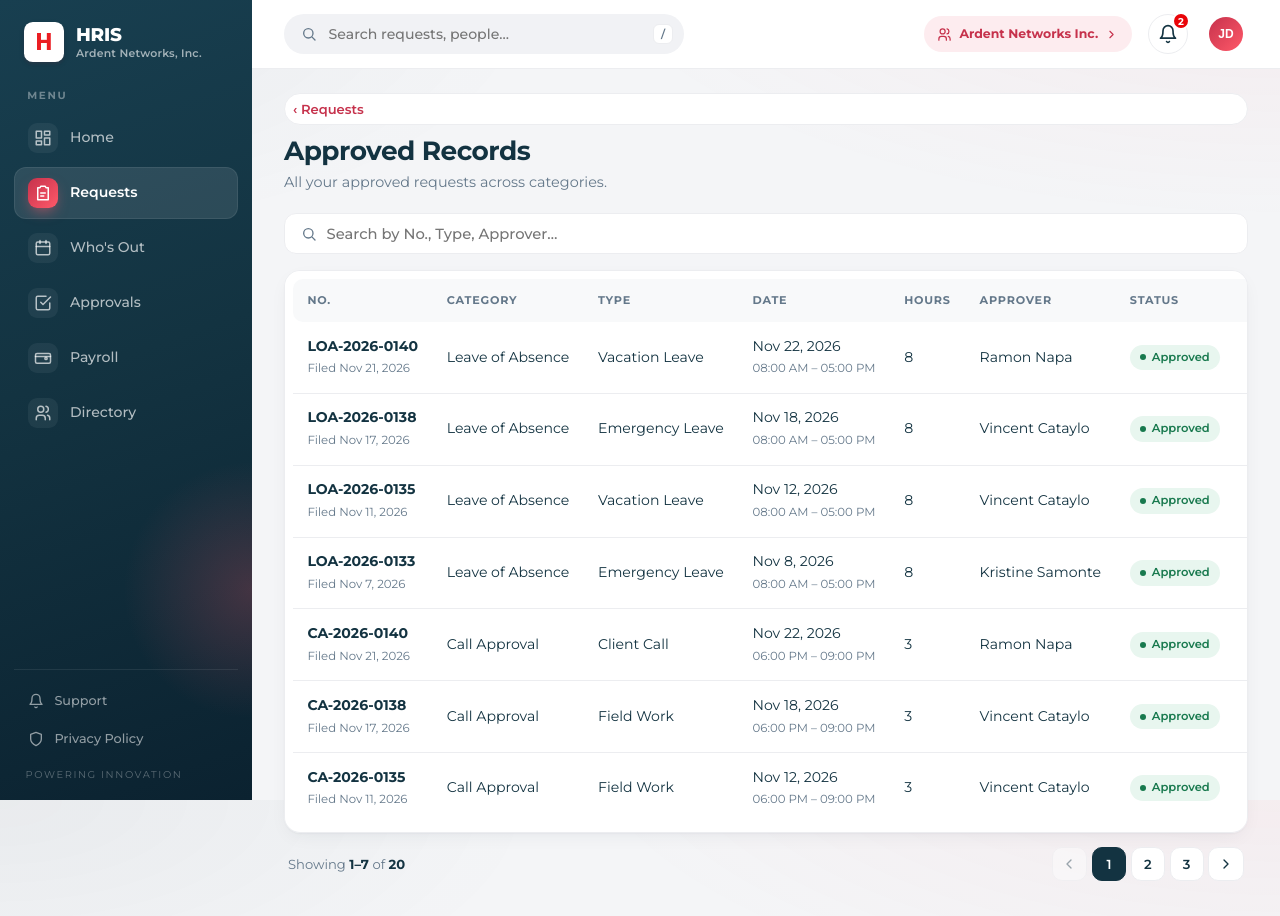
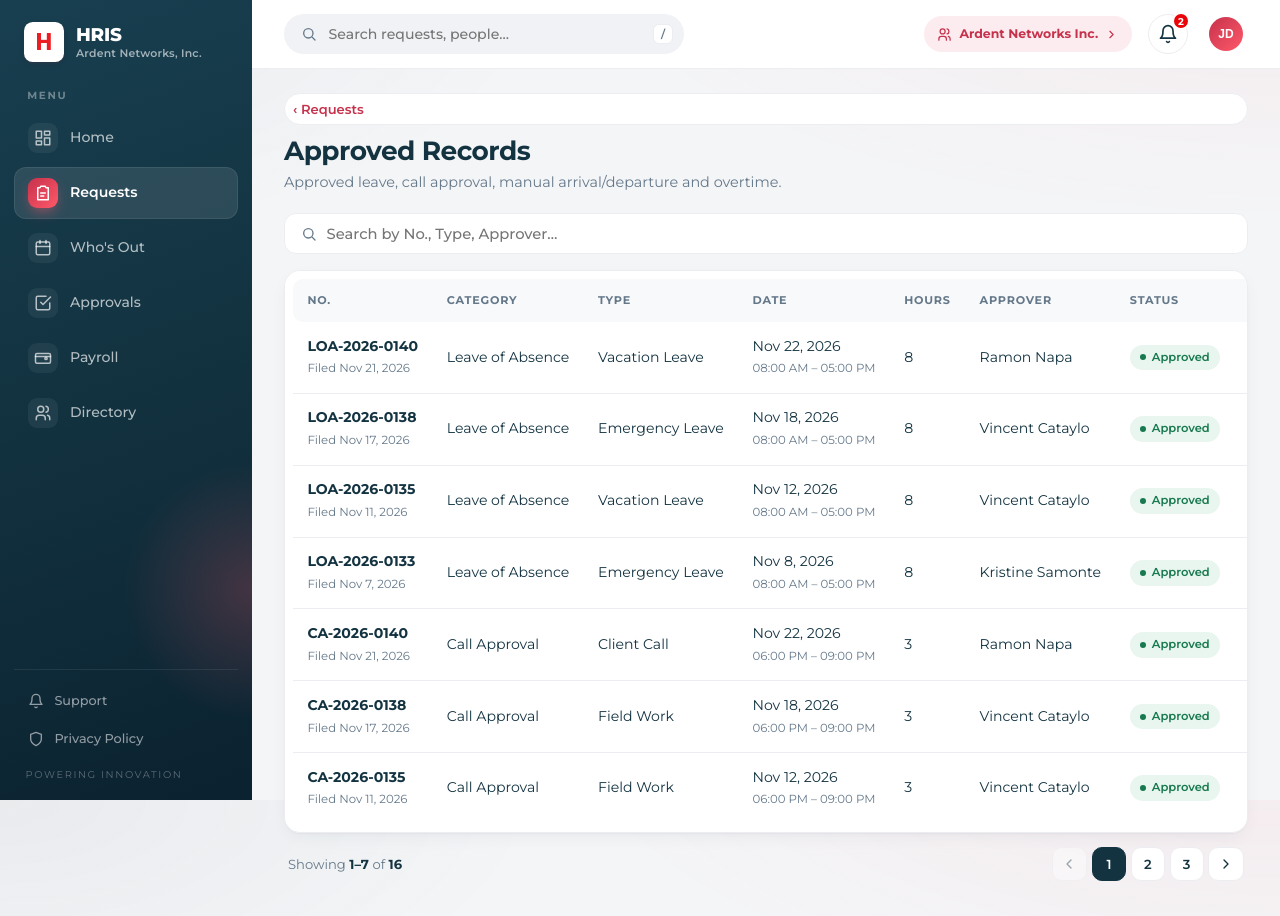
Before and after one commit to naparamon5-spec/hris-v2, a Nuxt app: page /requests/approved in a window 1280 px wide. Built offline with nearby package versions, Linux system fonts and the light colour scheme.

Commit message:
feat(requests): separate Approved Records and Approved Requests
Matches hris_mobile: Approved Records = LOA, Call Approval, Manual
Arrival/Departure and Overtime; Approved Requests = Other Requests.

Co-Authored-By: Claude Opus 5.5 <noreply@anthropic.com>

```diff
--- a/pages/requests/[type].vue
+++ b/pages/requests/[type].vue
@@ -48,9 +48,15 @@
 
 const route = useRoute()
 const type = computed(() => route.params.type)
-const isApproved = computed(() => type.value === 'approved')
+// Same split as hris_mobile: "records" = LOA / Call Approval / Manual Arrival-Departure /
+// Overtime; "requests" = Other Requests (COE, EPP items, ...).
+const approvedLists = {
+  approved: { title: 'Approved Records', desc: 'Approved leave, call approval, manual arrival/departure and overtime.', keys: ['leave-of-absence', 'call-approval', 'manual-arrival-departure', 'overtime'] },
+  'approved-requests': { title: 'Approved Requests', desc: 'Approved other requests (COE, EPP items and more).', keys: ['other-requests'] }
+}
+const isApproved = computed(() => type.value in approvedLists)
 const meta = computed(() => isApproved.value
-  ? { title: 'Approved Records', desc: 'All your approved requests across categories.', subtypes: [] }
+  ? { ...approvedLists[type.value], subtypes: [] }
   : requestTypes[type.value])
 
 // Unknown request type (e.g. /requests/foo): show the 404 page instead of a blank screen.
@@ -73,7 +79,7 @@ onBeforeUnmount(() => clearTimeout(toastTimer))
 
 const source = computed(() => {
   if (isApproved.value) {
-    return Object.keys(requests.value).flatMap(k =>
+    return meta.value.keys.flatMap(k =>
       requests.value[k].filter(r => r.status === 'Approved').map(r => ({ ...r, category: requestTypes[k].title })))
   }
   return requests.value[type.value] ?? []
--- a/pages/requests/index.vue
+++ b/pages/requests/index.vue
@@ -33,7 +33,8 @@ const groups = computed(() => [
       { to: '/leave-hours', title: 'Leave Hours', desc: 'VL/SL balances and approved leave.', icon: 'hourglass', count: 0 },
       { to: '/timesheet', title: 'Timesheet', desc: 'Daily time in/out per cut-off.', icon: 'table', count: 0 },
       { to: '/payroll', title: 'Payslip', desc: 'View and download payslips.', icon: 'wallet', count: 0 },
-      { to: '/requests/approved', title: 'Approved Records', desc: 'All your approved requests.', icon: 'check', count: 0 }
+      { to: '/requests/approved', title: 'Approved Records', desc: 'Approved leave, call approval, MAD and overtime.', icon: 'check', count: 0 },
+      { to: '/requests/approved-requests', title: 'Approved Requests', desc: 'Approved COE, EPP items and other requests.', icon: 'doc', count: 0 }
     ]
   }
 ])
```
